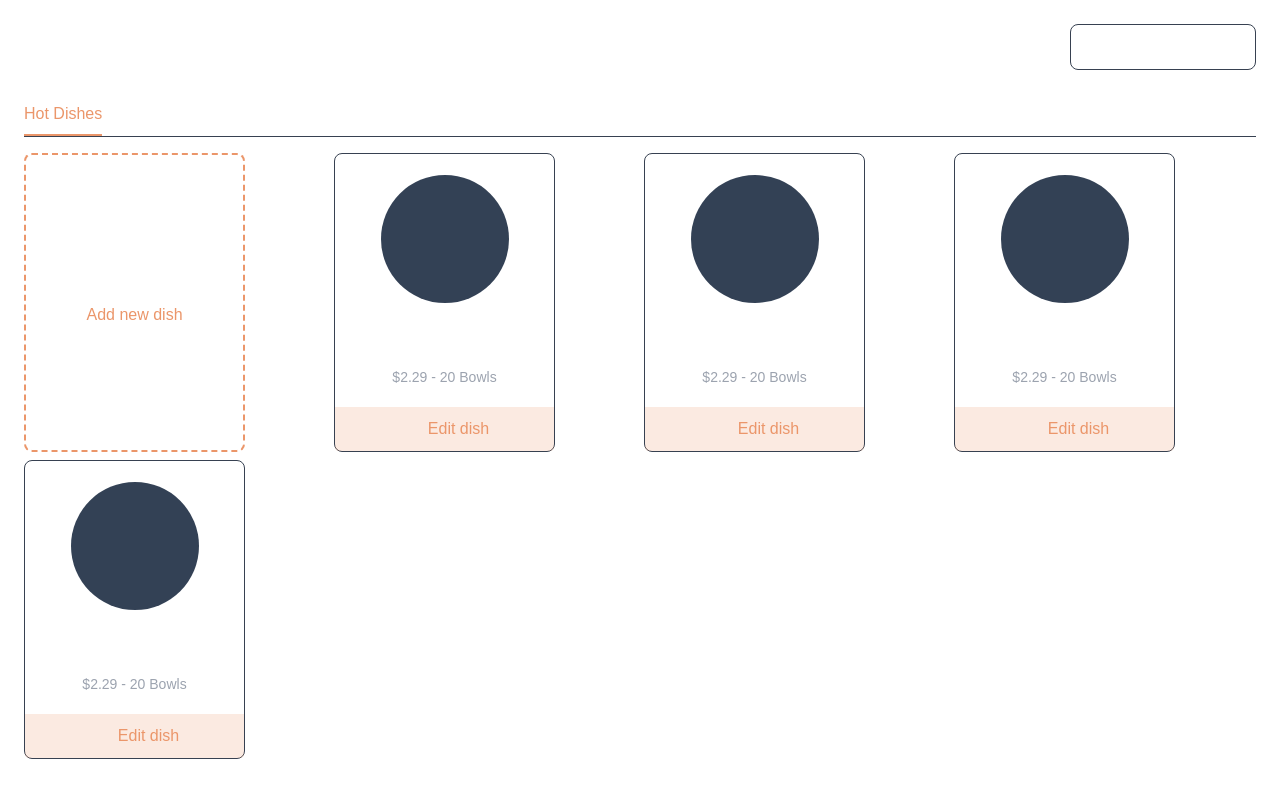
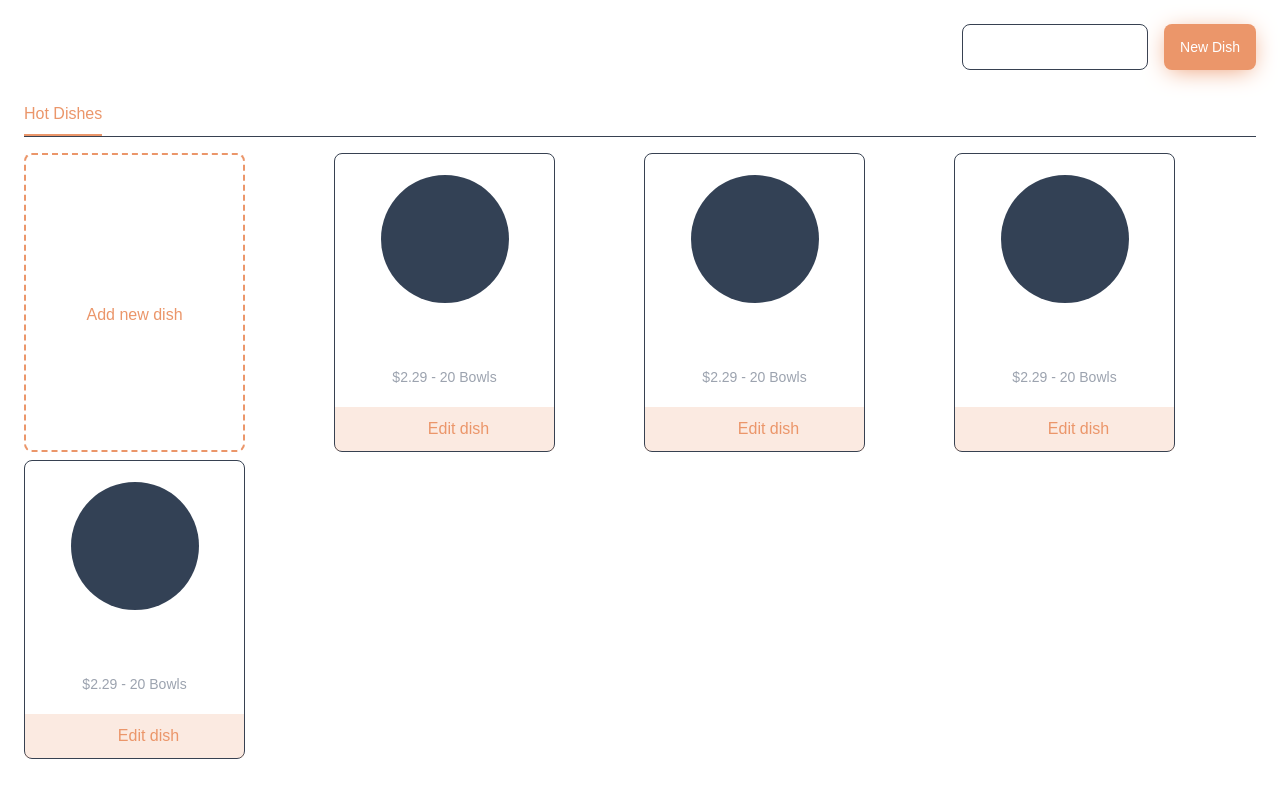
Before and after one commit to dantehduran/restaurant-pos, a Nuxt app: page /settings/products in a window 1280 px wide. Built offline with nearby package versions, Linux system fonts and the light colour scheme; some icons are missing.

Commit message:
new dish button

```diff
--- a/pages/settings/products.vue
+++ b/pages/settings/products.vue
@@ -4,6 +4,7 @@
 			<h2 class="text-xl font-semibold leading-loose text-white">
 				Product Management
 			</h2>
+			<div class="flex gap-x-4">
 				<button
 					class="flex py-3 px-4 rounded-lg border border-gray-700 gap-x-2.5"
 				>
@@ -15,6 +16,12 @@
 					/>
 					<span class="text-sm text-white">Manage Categories</span>
 				</button>
+				<button
+					class="flex items-center justify-center py-3 px-4 rounded-lg bg-primary shadow-primary text-white text-sm"
+				>
+					New Dish
+				</button>
+			</div>
 		</div>
 		<div class="flex gap-x-6 items-center border-b border-gray-700">
 			<button
```
Lines whose indentation alone changed are shown as unchanged.
